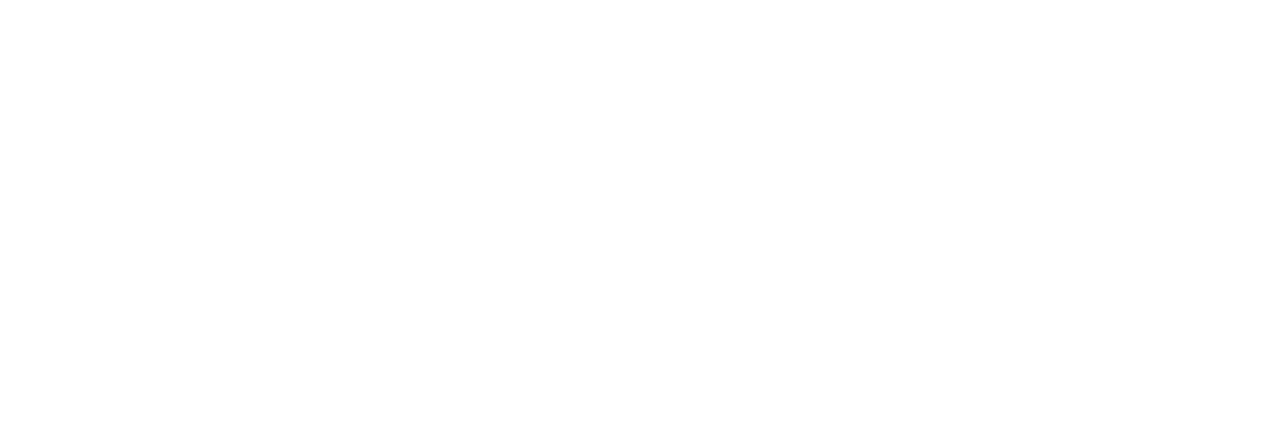
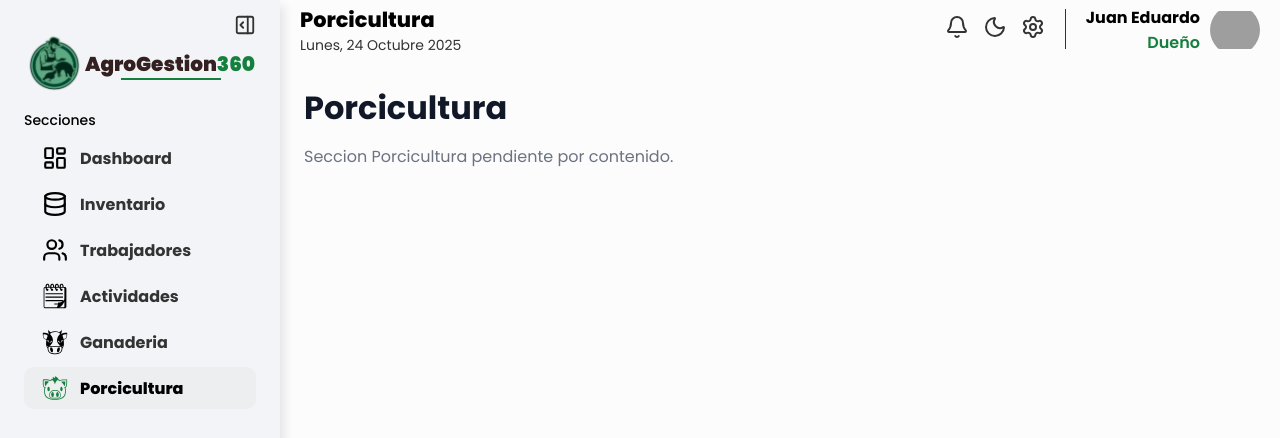
Before and after one commit to stivcode21/AgroGestion360-SENA, a React (Vite) app in the folder Frontend/: page /porcicultura in a window 1280 px wide. Before the commit this address had no page. Shown: the top 438 px of the page. Built offline with nearby package versions, Linux system fonts and the light colour scheme; grey boxes are pictures that could not be loaded.

Commit message:
feat: import  new route

```diff
--- a/Frontend/src/routing/AppRouter.jsx
+++ b/Frontend/src/routing/AppRouter.jsx
@@ -1,14 +1,26 @@
+import { Routes, Route } from "react-router-dom";
 import Welcome from "@/pages/welcome/Welcome";
-import { Routes, Route } from "react-router-dom";
 import Login from "@/pages/login/Login";
-import MainLayout from "../components/templates/mainLayout/MainLayout";
+import Dashboard from "@/pages/dashboard/Dashboard";
+import Inventario from "@/pages/inventario/Inventario";
+import Trabajadores from "@/pages/trabajadores/Trabajadores";
+import Actividades from "@/pages/actividades/Actividades";
+import Ganaderia from "@/pages/ganaderia/Ganaderia";
+import Porcicultura from "@/pages/porcicultura/Porcicultura";
+import Reportes from "@/pages/reportes/Reportes";
 
 const AppRouter = () => {
   return (
     <Routes>
       <Route path="/" element={<Welcome />} />
       <Route path="/login" element={<Login />} />
-      <Route path="/test" element={<MainLayout />} />
+      <Route path="/dashboard" element={<Dashboard />} />
+      <Route path="/inventario" element={<Inventario />} />
+      <Route path="/reportes" element={<Reportes />} />
+      <Route path="/trabajadores" element={<Trabajadores />} />
+      <Route path="/actividades" element={<Actividades />} />
+      <Route path="/ganaderia" element={<Ganaderia />} />
+      <Route path="/porcicultura" element={<Porcicultura />} />
     </Routes>
   );
 };
```
